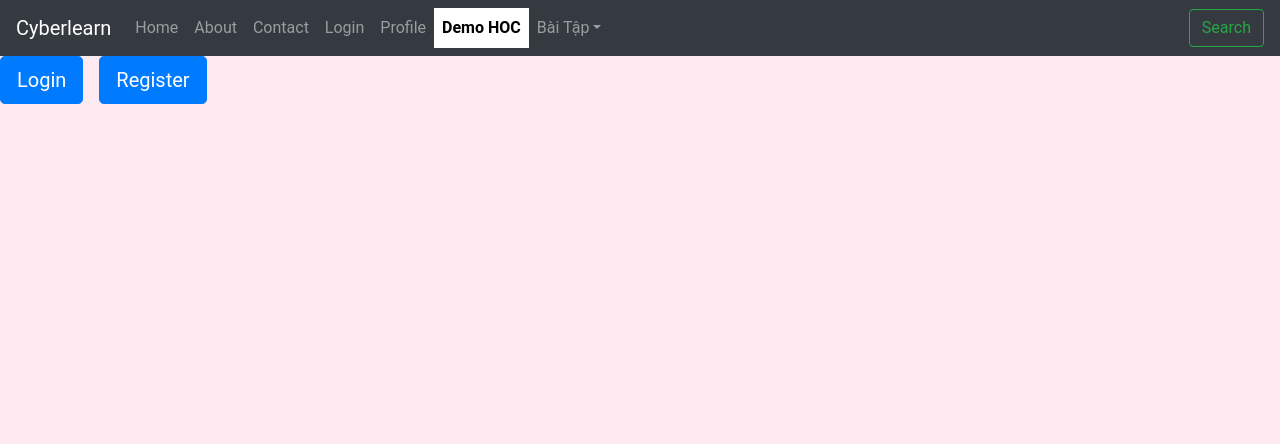
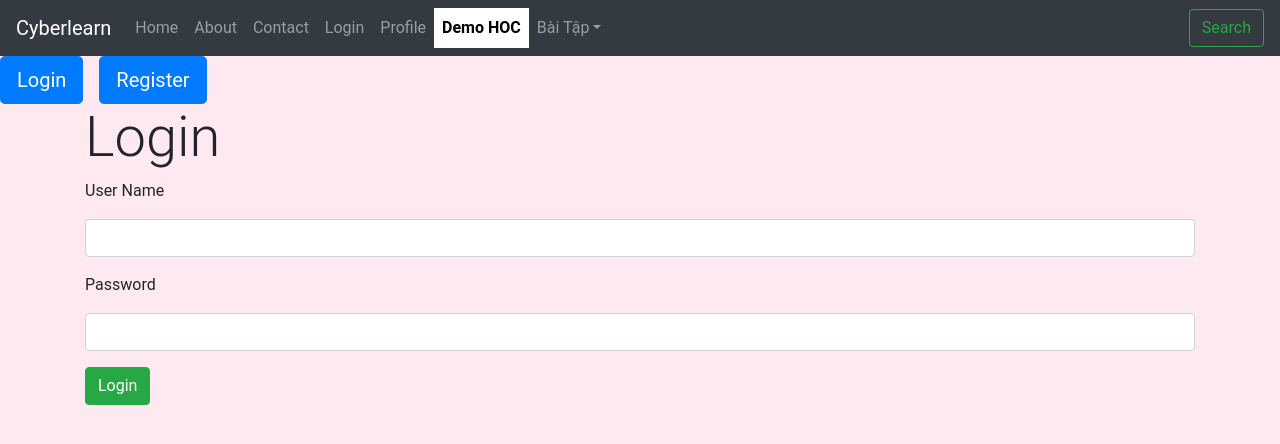
Before and after one commit to thanhdat24/react_04, a React (Create React App) app: page /demohocmodal in a window 1280 px wide. Shown: the top 444 px of the page. Built offline with nearby package versions, Linux system fonts and the light colour scheme.

Commit message:
HOC SideDown content & useSpring

```diff
--- a/package.json
+++ b/package.json
@@ -14,6 +14,7 @@
     "react-redux": "^7.2.4",
     "react-router-dom": "^5.2.0",
     "react-scripts": "4.0.3",
+    "react-spring": "^9.2.4",
     "redux": "^4.1.1",
     "redux-saga": "^1.1.3",
     "redux-thunk": "^2.3.0",
--- /dev/null
+++ b/src/HOC/Modal/SlideDown.js
@@ -0,0 +1,16 @@
+import { animated, useSpring } from "react-spring";
+
+import React from "react";
+
+export default function SlideDown(Component) {
+  const propsSpring = useSpring({
+    to: { marginTop: "0%" },
+    from: { marginTop: "-100px" },
+    config: { duration: 1000 },
+  });
+  return (
+    <animated.div style={propsSpring}>
+      <Component />
+    </animated.div>
+  );
+}
--- a/src/pages/DemoHOCModal/DemoHOCModal.js
+++ b/src/pages/DemoHOCModal/DemoHOCModal.js
@@ -1,9 +1,15 @@
 import Login from "../Login/Login";
 import React from "react";
 import Register from "../Register/Register";
+import SlideDown from "../../HOC/Modal/SlideDown";
 import { useDispatch } from "react-redux";
 
 export default function DemoHOCModal() {
+  // const LoginWithSlideDown = new SlideDown(Login);
+
+  /* Sử dụng dưới dạng thẻ thì sử dụng function  */
+  const LoginWithSlideDown = () => new SlideDown(Login);
+
   const dispatch = useDispatch();
   return (
     <div>
@@ -36,6 +42,9 @@
       >
         Register
       </button>
+      {/* {LoginWithSlideDown} */}
+      {/* Sử dụng dưới dạng thẻ thì sử dụng function  */}
+      <LoginWithSlideDown />
     </div>
   );
 }
```
Also changed, not shown: 1 other file (tests, documents, lock files or other folders).
